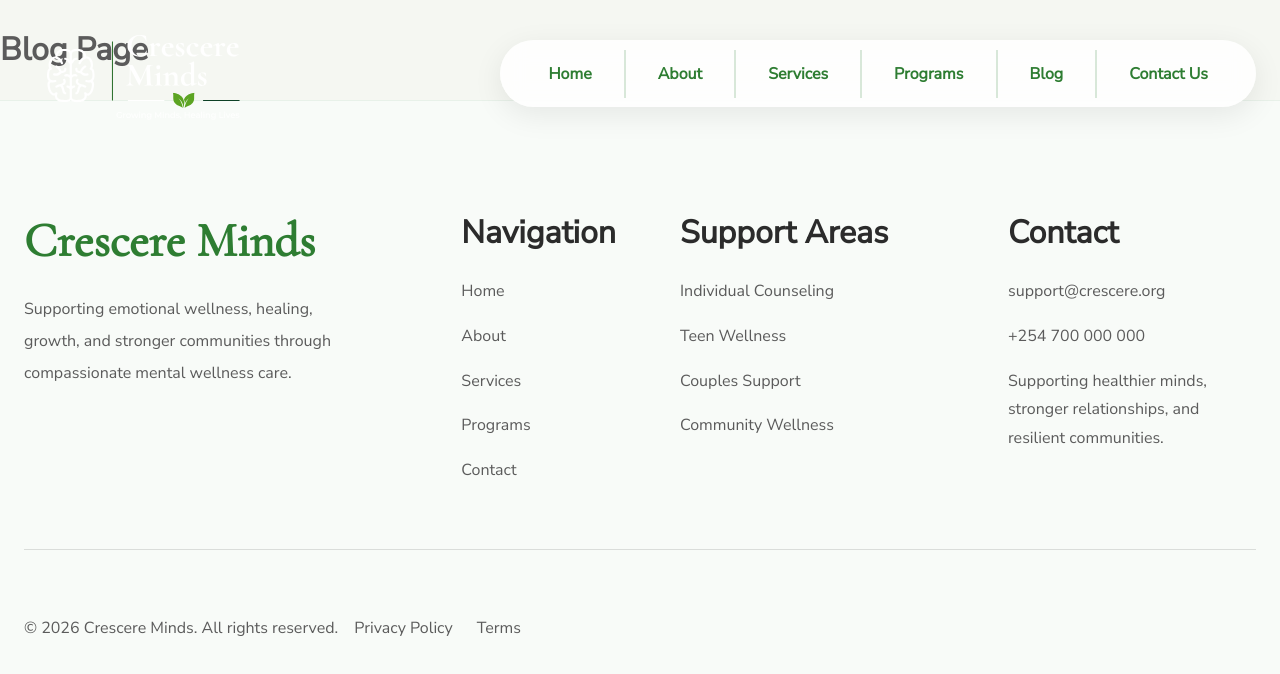
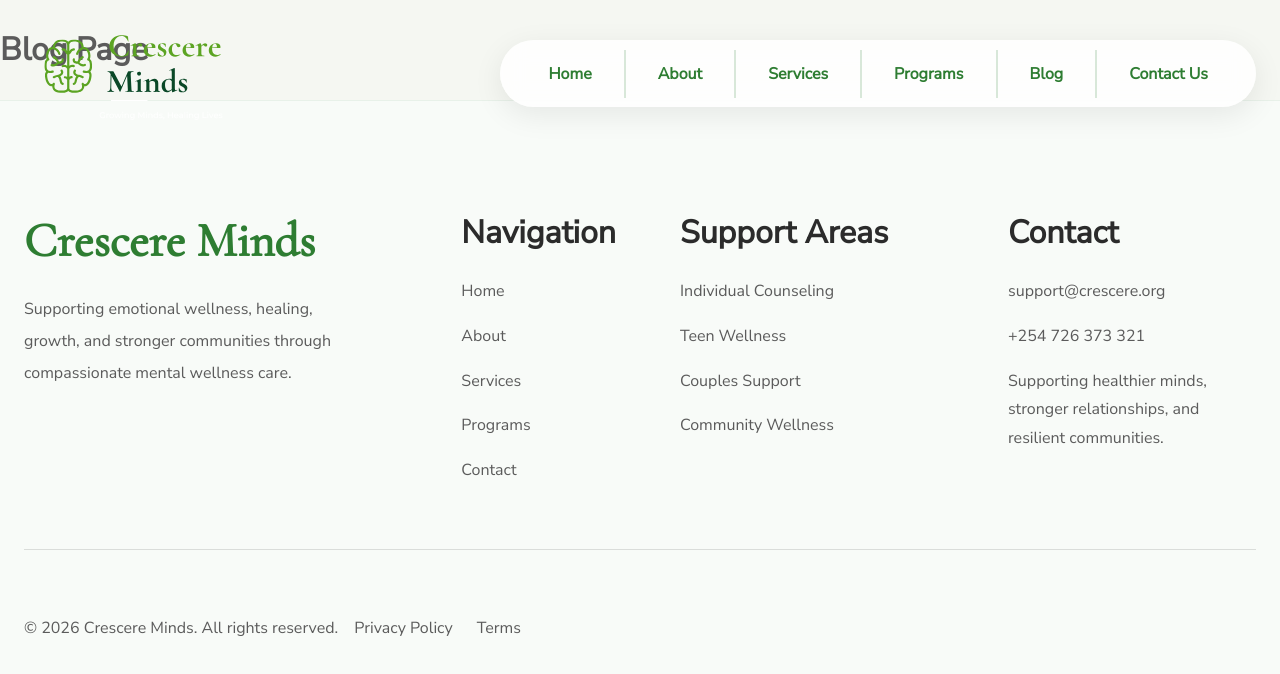
Before and after one commit to Kibugi1/crescere-minds, a React (Vite) app: page /blog in a window 1280 px wide. Shown: the top 674 px of the page. Built offline with nearby package versions, Linux system fonts and the light colour scheme.

Commit message:
Refactor code structure for contact pae and romoved the contact cta since we are in contact already... added another green logo for the other pages apart from homepage

```diff
--- a/src/components/layout/footer/Footer.jsx
+++ b/src/components/layout/footer/Footer.jsx
@@ -231,7 +231,7 @@ export default function Footer() {
                                     color: "text.secondary",
                                 }}
                             >
-                                +254 700 000 000
+                                +254 726 373 321
                             </Typography>
 
 
--- a/src/components/layout/navbar/Navbar.jsx
+++ b/src/components/layout/navbar/Navbar.jsx
@@ -11,11 +11,13 @@ import {
 } from "@mui/material";
 
 import logo from "../../../assets/images/crescere-logo.svg";
+import greenlogo from "../../../assets/images/greencm.svg";
 import { Link } from "react-router-dom";
 
 import MenuIcon from "@mui/icons-material/Menu";
 
 import { useState } from "react";
+import { useLocation } from "react-router-dom";
 
 const navItems = [
   {
@@ -50,6 +52,9 @@ const navItems = [
 ];
 
 export default function Navbar() {
+  const location = useLocation();
+  const isHomePage = location.pathname === "/";
+
   const [mobileOpen, setMobileOpen] = useState(false);
   const handleDrawerToggle = () => {
     setMobileOpen(!mobileOpen);
@@ -77,7 +82,12 @@ export default function Navbar() {
         {/* LOGO */}
         <Box
           component="img"
-          src={logo}
+          src={
+            isHomePage
+              ? logo
+              : greenlogo
+          }
+
           alt="Crescere Minds"
           sx={{
             width: {
--- a/src/pages/Contact.jsx
+++ b/src/pages/Contact.jsx
@@ -11,7 +11,6 @@ export default function Contact() {
             <ContactHero />
             <ContactMethods />
             <ContactFormSection />
-            <ContactCTA />
         </MainLayout>
     );
 }
```
Also changed, not shown: src/assets/images/greencm.svg (added).
